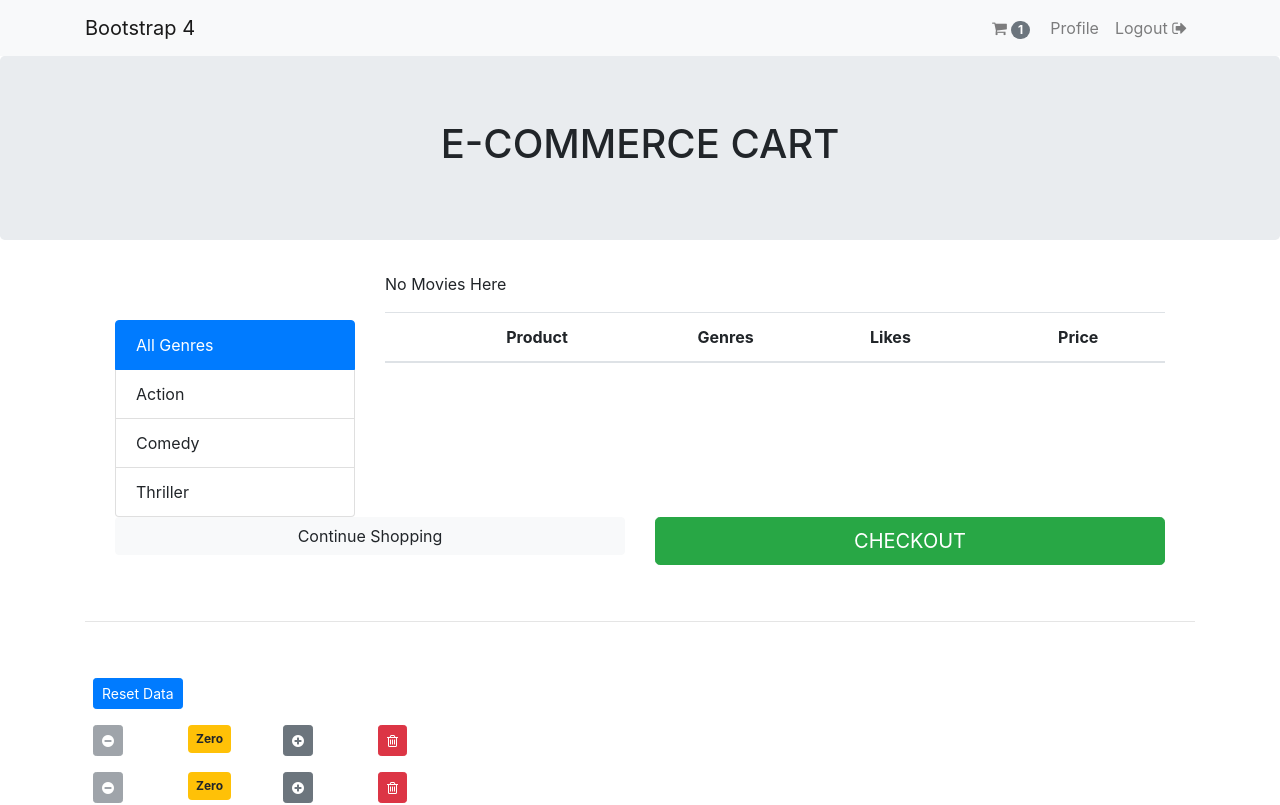
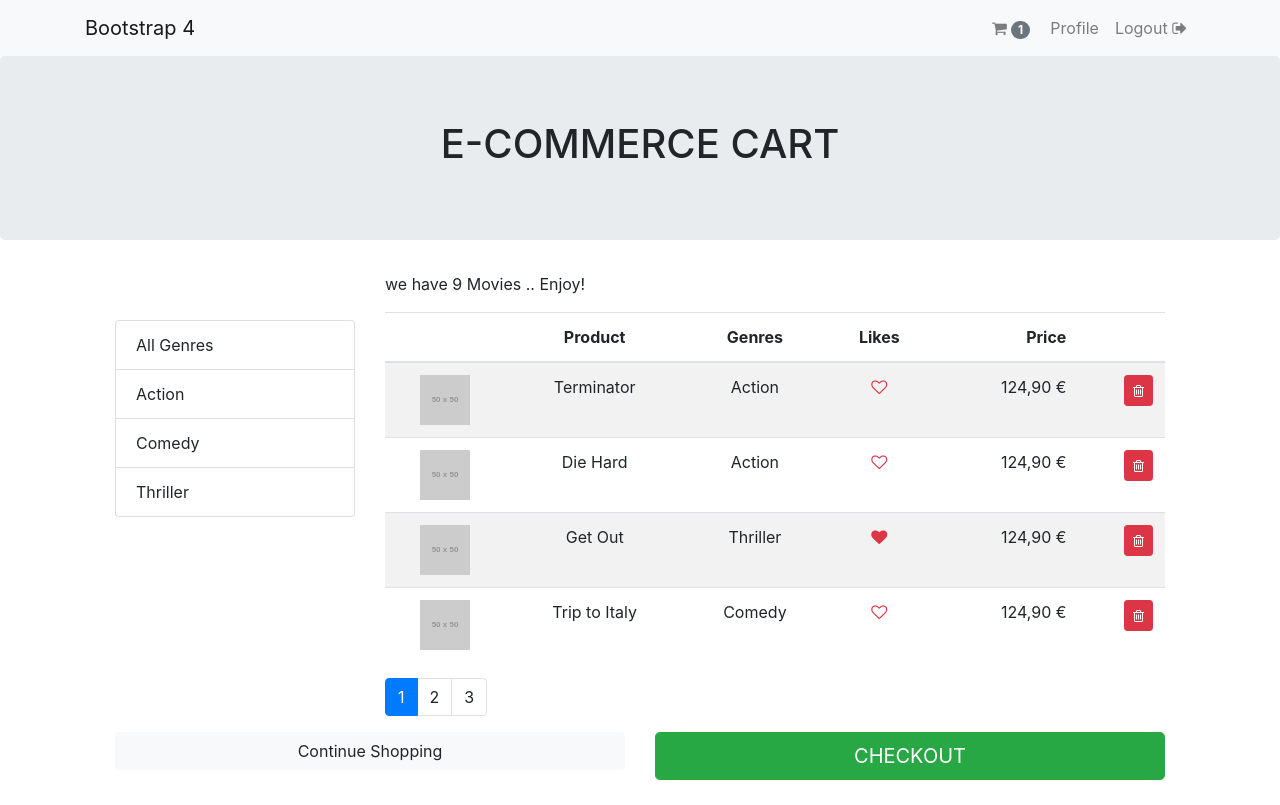
Before and after one commit to asmaa3107/React-Bootstrap-SimpleApp, a React (Create React App) app: page / in a window 1280 px wide. Shown: the top 805 px of the page. Built offline with nearby package versions, Linux system fonts and the light colour scheme.

Commit message:
paginng , filtering data usig react

```diff
--- a/src/components/comman/grouping.jsx
+++ b/src/components/comman/grouping.jsx
@@ -14,9 +14,9 @@ const Grouping = props => {
 
   return (
     <ul className="list-group">
-      <li className="list-group-item active" data-cursor="hand">
+      {/* <li className="list-group-item active" data-cursor="hand">
         All Genres
-      </li>
+      </li> */}
       {items.map(g => (
         <li
           data-cursor="hand"
--- a/src/components/movies.jsx
+++ b/src/components/movies.jsx
@@ -14,7 +14,8 @@ class MoviesComp extends Component {
     selectedItem: []
   };
   componentDidMount() {
-    this.setState({ movies: getMovies(), genres: getGenres() });
+    const genres = [{ _id: "", name: "All Genres" }, ...getGenres()];
+    this.setState({ movies: getMovies(), genres });
   }
   confirmDelete = movie => {
     const updated_movielist = this.state.movies.filter(
@@ -36,22 +37,23 @@ class MoviesComp extends Component {
     this.setState({ currentPage: page });
   };
   handelGenreSelect = genre => {
-    this.setState({ selectedItem: genre }); //nsole.log(genre);
+    this.setState({ selectedGenre: genre }); //nsole.log(genre);
   };
   render() {
     //es6 parameter destracting
     const {
       pageSize,
+      selectedGenre,
       currentPage,
-      movies: allMovies,
-      selectedItem
+      movies: allMovies
     } = this.state;
     //filtering
-    const filterd = selectedItem
-      ? allMovies.filter(m => m.genre._id === selectedItem._id)
-      : allMovies;
+    const filterd =   selectedGenre && selectedGenre._id
+        ? allMovies.filter(m => m.genre._id === selectedGenre._id)
+        : allMovies;
+
     const { length: count } = filterd;
-      // debugger;
+    // debugger;
     //paging
     const movies = paginate(filterd, currentPage, pageSize);
     // if(count === 0) return <p>No movies for now</p>
@@ -62,7 +64,7 @@ class MoviesComp extends Component {
             <div className="col col-md-3 mt-5">
               <Grouping
                 items={this.state.genres}
-                selectedItem={selectedItem}
+                selectedItem={selectedGenre}
                 onItemSelect={this.handelGenreSelect}
               />
             </div>
@@ -90,7 +92,7 @@ class MoviesComp extends Component {
                     </tr>
                   </thead>
                   <tbody>
-                    {filterd.map(m => (
+                    {movies.map(m => (
                       <tr key={m._id}>
                         <td>
                           <img src="https://dummyimage.com/50x50/55595c/fff" />{" "}
```
Also changed, not shown: src/components/comman/pagination.jsx (line endings or trailing spaces), 1 other file (tests, documents, lock files or other folders).
